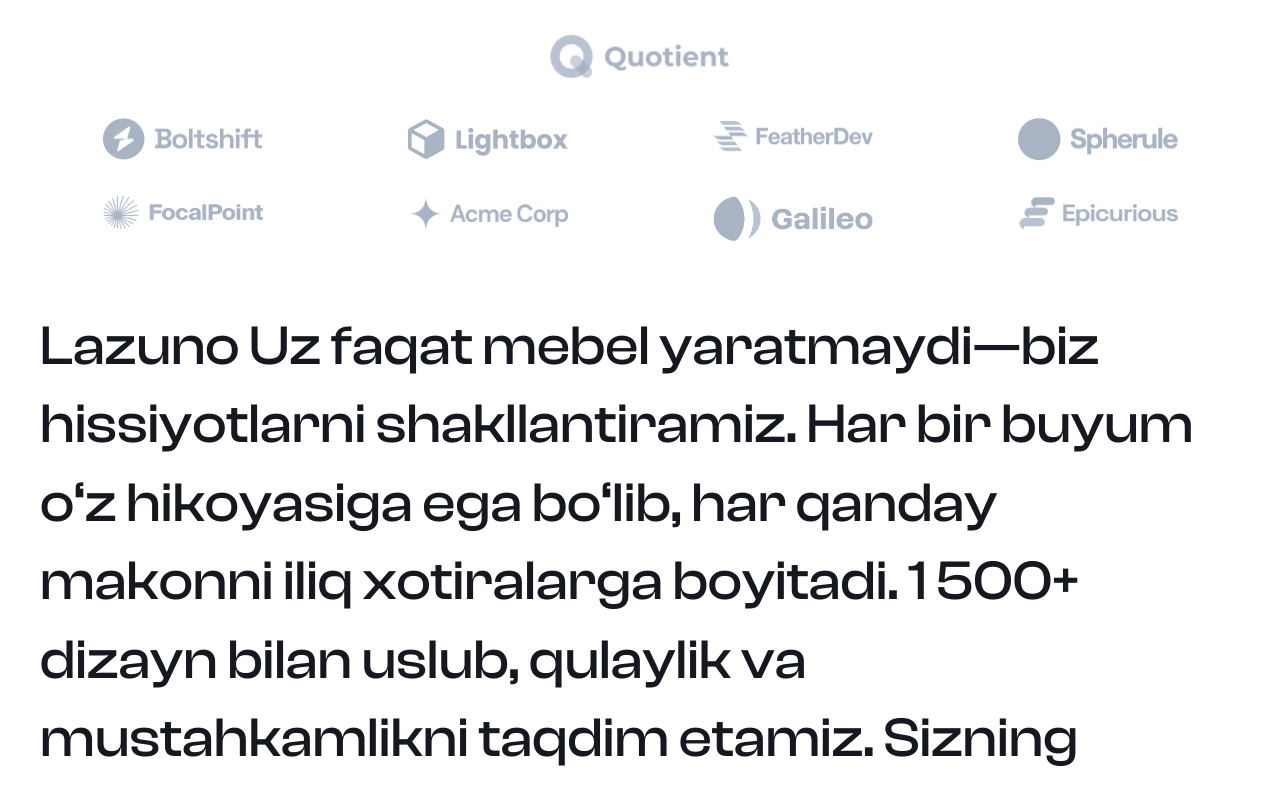
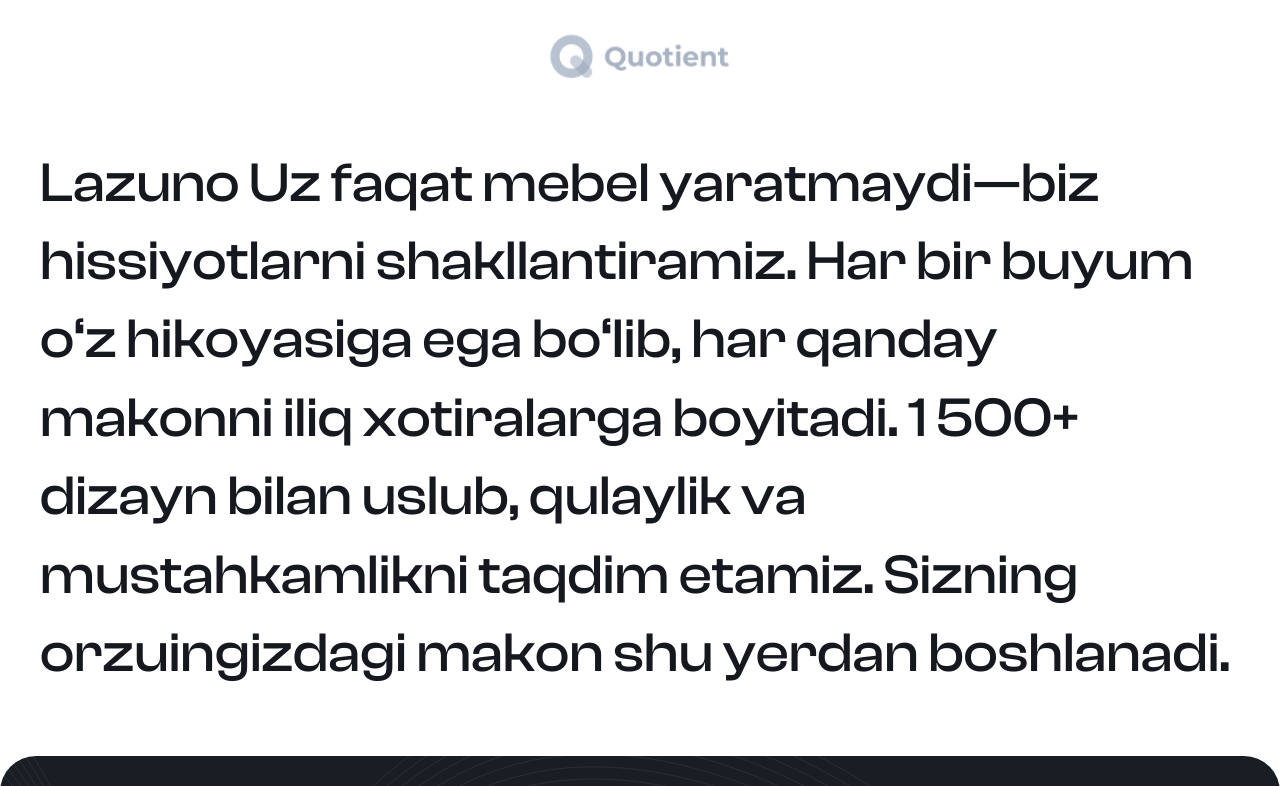
Before and after one commit to ShodiyorShukurov/lazuno, a React (Vite) app: page / in a window 1280 px wide. Shown: the part 1094-1880 px from the top of the page. Built offline with nearby package versions, Linux system fonts and the light colour scheme; a web font is replaced by a local one.

Commit message:
bug fixed

```diff
--- a/src/components/Partners.jsx
+++ b/src/components/Partners.jsx
@@ -90,6 +90,7 @@ const Partners = () => {
           ))}
         </div>
 
+        <div className="block lg:hidden">
           <Swiper
             slidesPerView={1}
             spaceBetween={20}
@@ -107,7 +108,7 @@ const Partners = () => {
               1024: { slidesPerView: 4 },
               1280: { slidesPerView: 4 },
             }}
-          className=" block lg:hidden mt-[36px]"
+            className="mt-[36px]"
           >
             {partnersArr.slice(0, 6).map((item) => (
               <SwiperSlide key={item.id}>
@@ -125,7 +126,8 @@ const Partners = () => {
               </SwiperSlide>
             ))}
           </Swiper>
-
+        </div>
+        <div className="block lg:hidden">
           <Swiper
             slidesPerView={1}
             spaceBetween={20}
@@ -161,7 +163,7 @@ const Partners = () => {
               </SwiperSlide>
             ))}
           </Swiper>
-
+        </div>
         <p className="hidden md:block text-[56px] leading-[140%] mt-[64px] text-[#15181E]">
           Lazuno Uz faqat mebel yaratmaydi—biz hissiyotlarni shakllantiramiz.
           Har bir buyum o‘z hikoyasiga ega bo‘lib, har qanday makonni iliq
--- a/src/components/footer.jsx
+++ b/src/components/footer.jsx
@@ -55,7 +55,7 @@ const Footer = () => {
           </div>
 
           {/* Center Section */}
-          <div className="text-center col-span-2 border-y-2 border-dashed md:border-x  border-[#414141] py-[56px] md:py-0 md:px-[10px] lg:p-0">
+          <div className="text-center col-span-2 border-y-2 md:border-y-0 border-dashed md:border-solid md:border-x  border-[#414141] py-[56px] md:py-0 md:px-[10px] lg:p-0">
             <h4 className="text-[36px] leading-[130%] mb-2">
               Let's Get In Touch!
             </h4>
```
Lines whose indentation alone changed are shown as unchanged.
